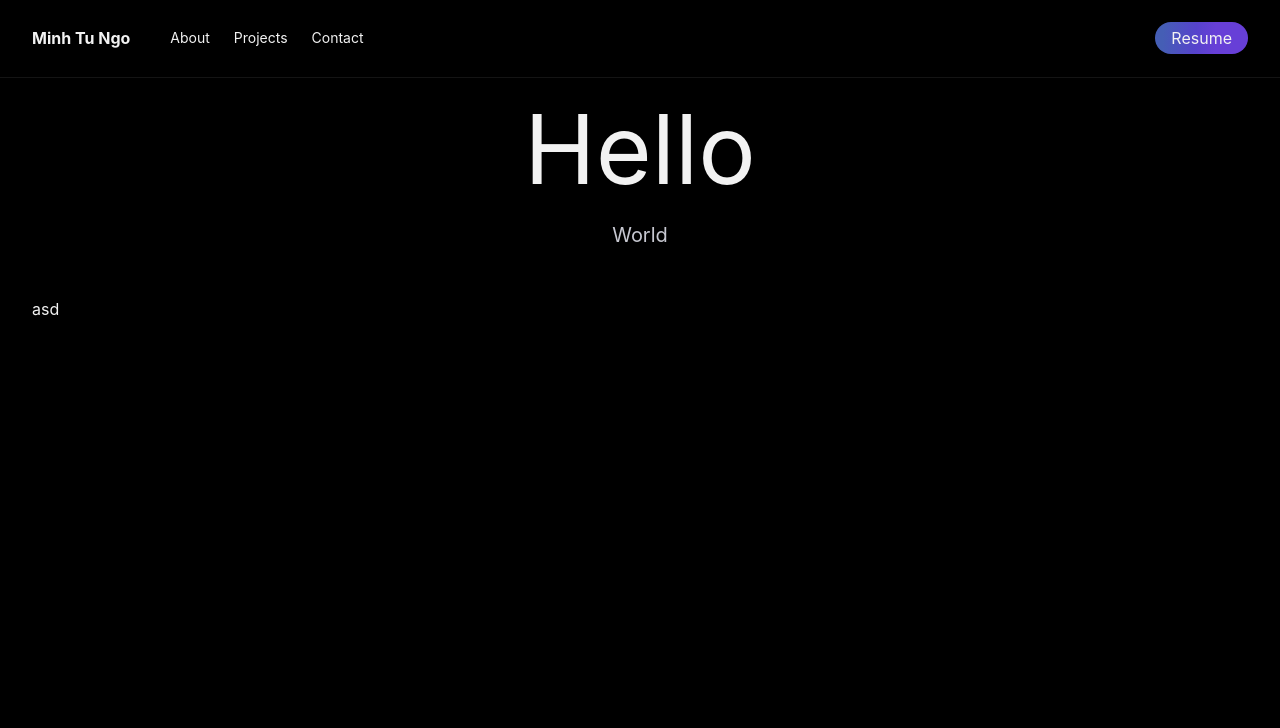
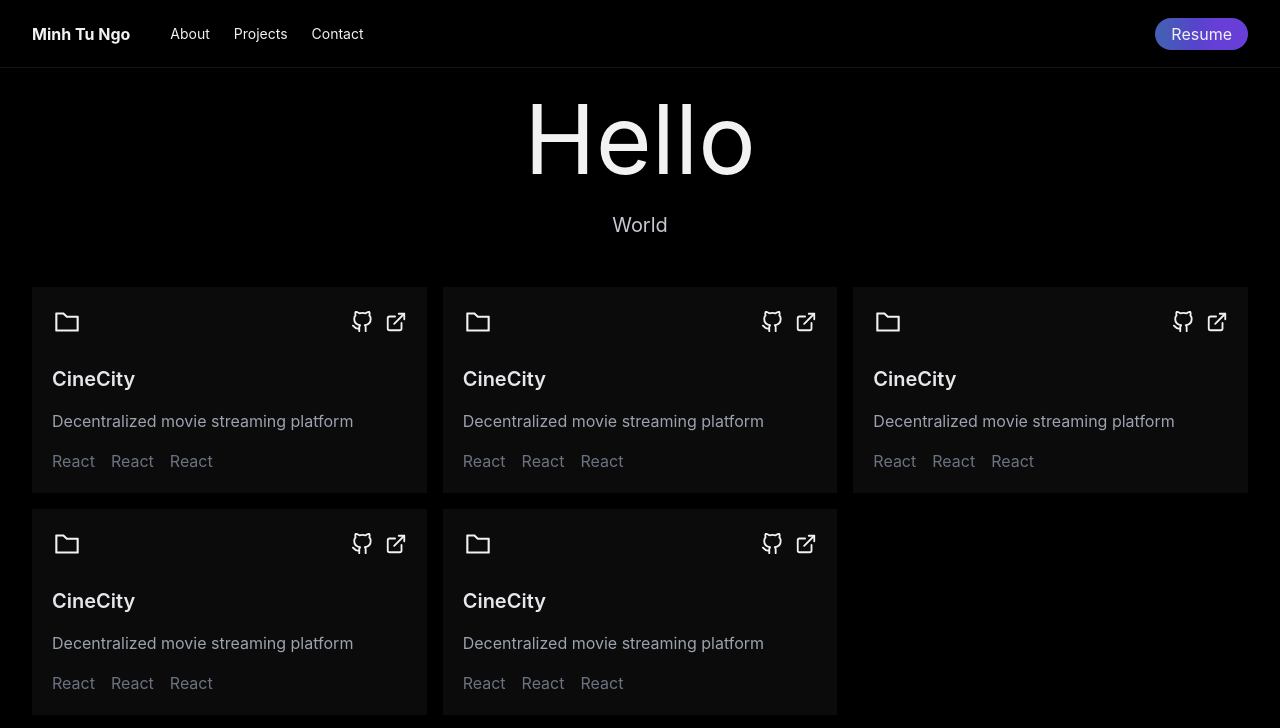
Before and after one commit to minhtungo/minhtungo.com, a Next.js app: page / in a window 1280 px wide. Shown: the top 728 px of the page. Built offline with nearby package versions, Linux system fonts and the light colour scheme.

Commit message:
Add Repo Cards

```diff
--- a/app/layout.tsx
+++ b/app/layout.tsx
@@ -18,7 +18,7 @@ export default function RootLayout({
         <Header />
         <main className='pt-navigation-height'>{children}</main>
         <footer>
-          <Container>asd</Container>
+
         </footer>
       </body>
     </html>
--- a/app/page.tsx
+++ b/app/page.tsx
@@ -1,6 +1,6 @@
 import Image from 'next/image';
 import { Inter } from '@next/font/google';
-import { Container, Hero, HeroTitle, HeroSubtitle } from '../components';
+import { Container, Hero, HeroTitle, HeroSubtitle, Repo } from '../components';
 
 const inter = Inter({ subsets: ['latin'] });
 
@@ -10,13 +10,10 @@ export default function Home() {
       <main>
         <Container>
           <Hero>
-            <HeroTitle>
-              Hello
-            </HeroTitle>
-            <HeroSubtitle>
-              World
-            </HeroSubtitle>
+            <HeroTitle>Hello</HeroTitle>
+            <HeroSubtitle>World</HeroSubtitle>
           </Hero>
+        <Repo />
         </Container>
       </main>
       <footer></footer>
--- /dev/null
+++ b/components/Repo.tsx
@@ -0,0 +1,47 @@
+import Link from 'next/link';
+import { AiOutlineFolder } from 'react-icons/ai';
+import { FiExternalLink, FiGithub } from 'react-icons/fi';
+
+const RepoCard = () => {
+  return (
+    <div className='p-5 bg-transparent-black hover:text-shadow hover:shadow-primary'>
+      <Link href='/'>
+        <div className='flex items-center text-3xl mb-7'>
+          <AiOutlineFolder />
+          <div className='flex ml-auto text-[22px] gap-3 items-center'>
+            <Link href='/' className='hover:text-blue-400'>
+              <FiGithub className='hover:text-primary-gradient' />
+            </Link>
+            <Link href='/' className='hover:text-blue-400'>
+              <FiExternalLink />
+            </Link>
+          </div>
+        </div>
+        <h1 className='text-xl font-semibold text-gray-200'>CineCity</h1>
+        <p className='my-4 text-base font-normal text-gray-400'>
+          Decentralized movie streaming platform
+        </p>
+        {/* Tech Stack */}
+        <div className='flex gap-4 text-gray-500'>
+          <span>React</span>
+          <span>React</span>
+          <span>React</span>
+        </div>
+      </Link>
+    </div>
+  );
+};
+
+const Repo = () => {
+  return (
+    <section className='grid grid-cols-1 gap-4 mx-auto md:grid-cols-2 lg:grid-cols-3 lg:mt-6'>
+      <RepoCard />
+      <RepoCard />
+      <RepoCard />
+      <RepoCard />
+      <RepoCard />
+    </section>
+  );
+};
+
+export default Repo;
--- a/components/index.tsx
+++ b/components/index.tsx
@@ -3,5 +3,6 @@ import Container from './Container';
 import Header from './Header';
 import Logo from './Logo';
 import Button from './Button';
+import Repo from './Repo';
 
-export { Hero, HeroTitle, HeroSubtitle, Container, Header, Logo, Button };
+export { Hero, HeroTitle, HeroSubtitle, Container, Header, Logo, Button, Repo };
--- a/styles/globals.css
+++ b/styles/globals.css
@@ -4,11 +4,11 @@
 
 @layer base {
     :root {
-        --navigation-height: 4.8rem
+        --navigation-height: 4.2rem
     }
 
     html {
-        @apply bg-background font-sans text-white;
+        @apply font-sans text-white bg-background;
         /* font-size: 62.5%; */
     }
 }
--- a/tailwind.config.js
+++ b/tailwind.config.js
@@ -25,6 +25,7 @@ module.exports = {
         white: '#f2f2f2',
         'off-white': '#f7f8f8',
         'transparent-white': 'rgba(255, 255, 255, 0.08)',
+        'transparent-black': 'rgba(13, 13, 13, 0.9)',
         background: '#000000',
         grey: '#c7c8d1',
         'grey-dark': '#222326',
```
